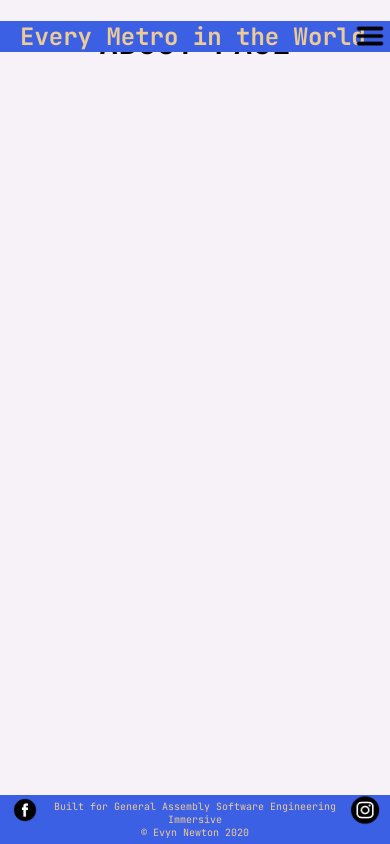
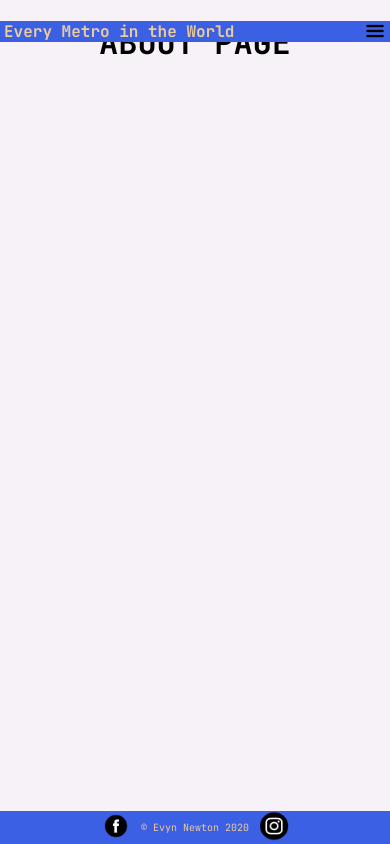
Before and after one commit to enewton3/every-metro, a React (Create React App) app: page /about in a window 390 px wide. Built offline with nearby package versions, Linux system fonts and the light colour scheme; no server answers.

Commit message:
updating Nav styling

```diff
--- a/src/components/Foot.css
+++ b/src/components/Foot.css
@@ -15,17 +15,25 @@
   display: flex;
 }
 
-.footer > div > img {
-  display: inline-block;
-}
-
 .footer > div > p {
   margin: 5px 0 5px 0;
 }
 
 .socialIcon {
+  display: inline-block;
   height: 30px;
   width: 30px;
   align-self: center;
   margin: 0 10px 0 10px;
 }
+
+@media (max-width: 1024px) {
+}
+@media (max-width: 500px) {
+  .ga {
+    display: none;
+  }
+  .copyright {
+    align-self: center;
+  }
+}
--- a/src/components/Foot.jsx
+++ b/src/components/Foot.jsx
@@ -9,10 +9,10 @@ export default function Foot() {
         <a href="https://www.facebook.com/everymetro">
           <img className="socialIcon" src={fbico} alt="facebook icon" />
         </a>
-        <p>
-          Built for General Assembly Software Engineering Immersive <br />© Evyn
-          Newton 2020
+        <p className="ga">
+          Built for General Assembly Software Engineering Immersive{" "}
         </p>
+        <p className="copyright">© Evyn Newton 2020</p>
         <a href="https://www.instagram.com/everymetrointheworld/">
           <img className="socialIcon" src={igico} alt="instagram icon" />
         </a>
--- a/src/components/Nav.css
+++ b/src/components/Nav.css
@@ -13,7 +13,6 @@
   align-self: flex-start;
 }
 .link-list {
-  transition: all 1s linear;
   margin: 0;
   position: absolute;
   right: 0;
@@ -25,7 +24,6 @@
   align-items: center;
   padding: 0;
   max-width: 80%;
-  /* border: 2px solid black; */
 }
 
 .nav-link {
@@ -44,7 +42,7 @@
 
 @media (max-width: 1024px) {
   .link-list {
-    display: none;
+    display: flex;
     border: 2px solid black;
     flex-flow: column wrap;
     top: 30px;
@@ -56,4 +54,19 @@
 }
 
 @media (max-width: 500px) {
+  .nav-title {
+    margin-left: 2px;
+    text-align: left;
+    font-size: 1rem;
+  }
+
+  .hamburger {
+    width: 20px;
+    height: 20px;
+  }
+
+  .link-list {
+    top: 20px;
+    font-size: 0.75rem;
+  }
 }
--- a/src/components/Nav.jsx
+++ b/src/components/Nav.jsx
@@ -12,10 +12,16 @@ class Nav extends Component {
       burgerToggle: false,
       windowWidth: window.innerWidth,
     };
+    this.handleResize = this.handleResize.bind(this);
   }
 
   handleResize() {
-    this.setState({ windowWidth: window.innerWidth });
+    this.setState(() => ({
+      windowWidth: window.innerWidth,
+    }));
+    if (this.state.windowWidth > 1020) {
+      this.setState({ burgerToggle: true });
+    }
   }
 
   componentDidMount() {
```
Also changed, not shown: 1 other file (tests, documents, lock files or other folders).
